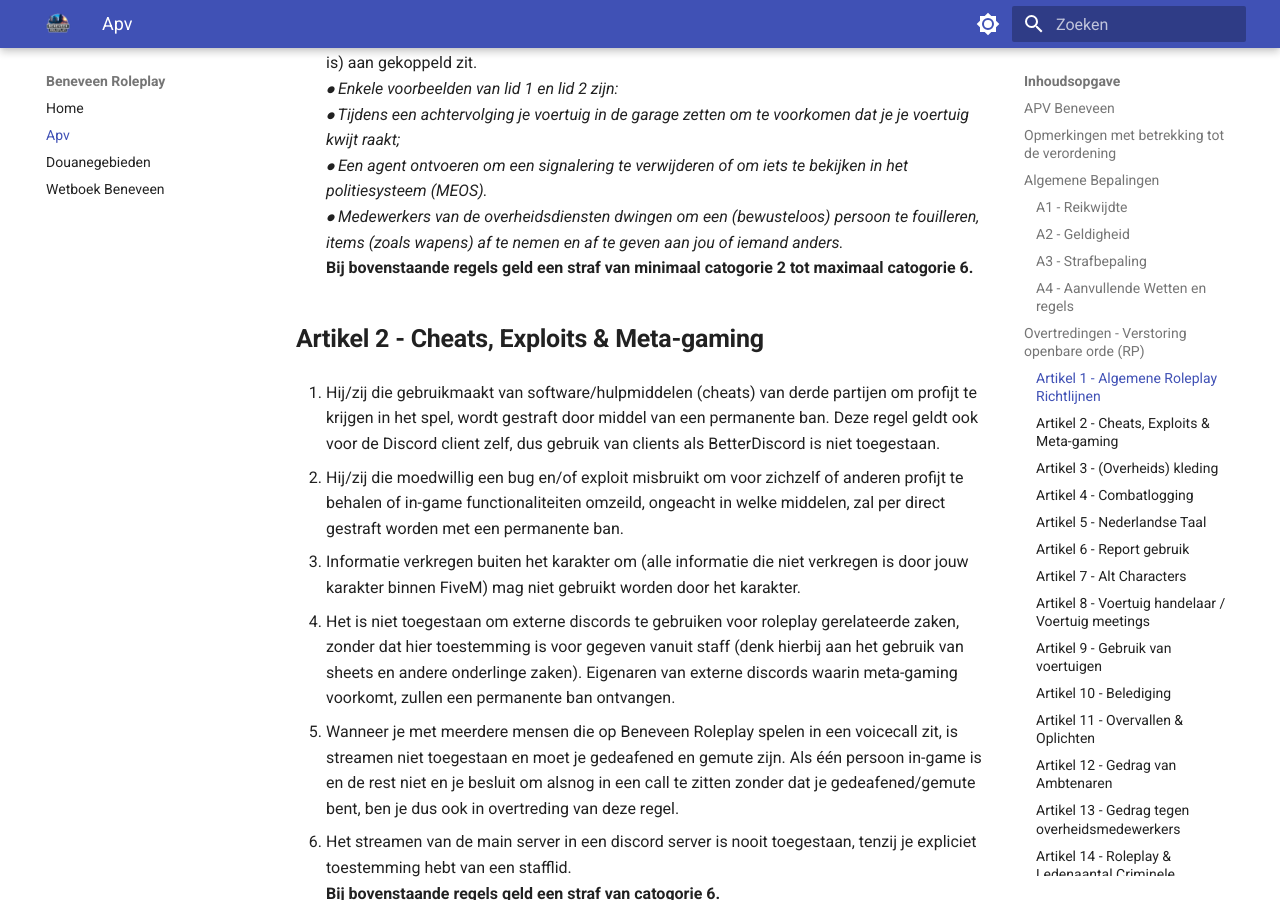
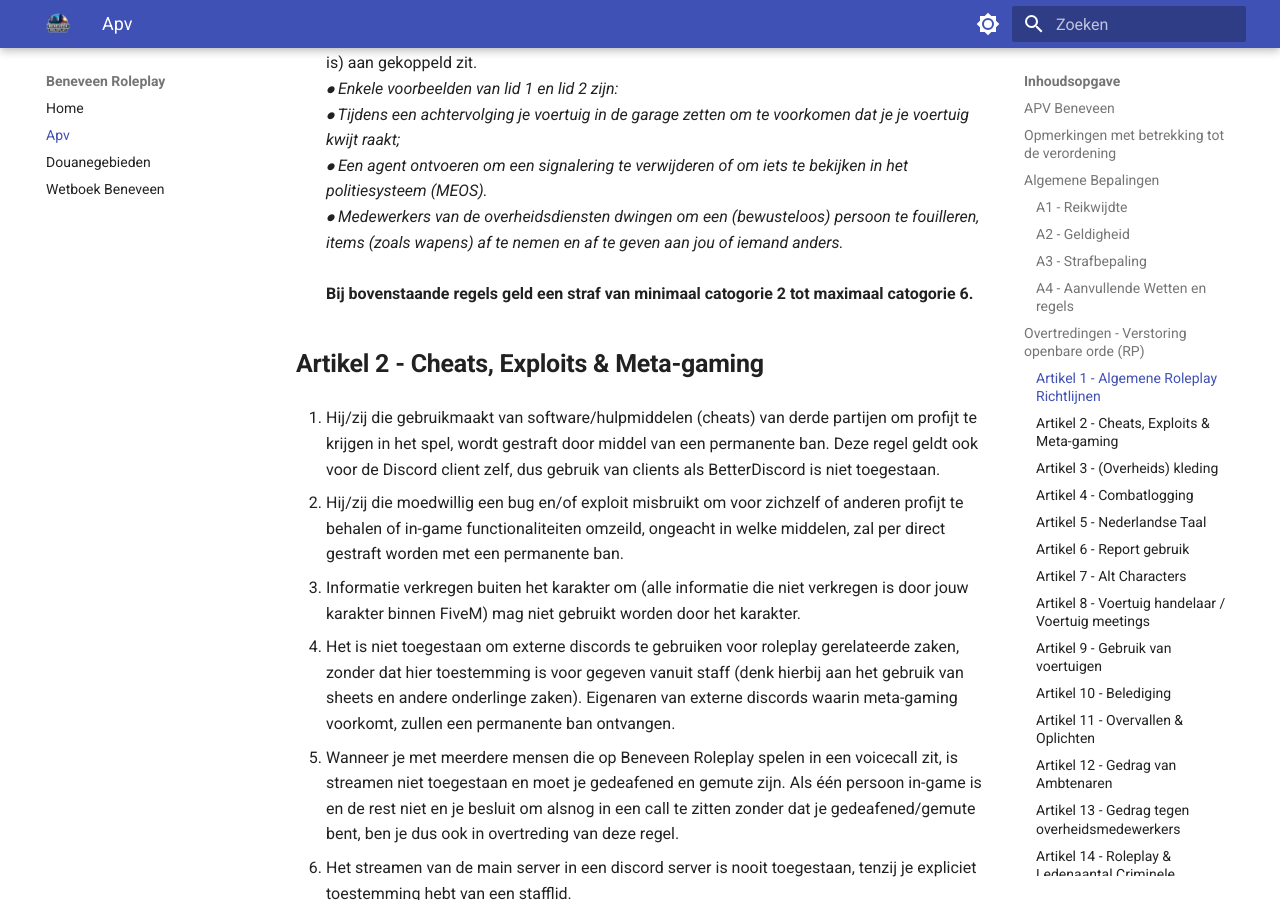
Before and after one commit to BeneveenRoleplay/wetboek, an MkDocs documentation site: the page built from docs/apv.md, in a window 1280 px wide and 900 px high, scrolled down 2802 px. Built offline with MkDocs 1.6.1 and Material for MkDocs 9.7.7, drawn with Linux system fonts in a browser that asks for light colours.

Commit message:
verduidelijking straffen

```diff
--- a/docs/apv.md
+++ b/docs/apv.md
@@ -74,6 +74,7 @@
 <br>
 ⦁ Medewerkers van de overheidsdiensten dwingen om een (bewusteloos) persoon te fouilleren, items (zoals wapens) af te nemen en af te geven aan jou of iemand anders.*
 <br>
+<br>
 **Bij bovenstaande regels geld een straf van minimaal catogorie 2 tot maximaal catogorie 6.**
 
 ## **Artikel 2 - Cheats, Exploits & Meta-gaming**
@@ -90,6 +91,7 @@
 
 6. Het streamen van de main server in een discord server is nooit toegestaan, tenzij je expliciet toestemming hebt van een stafflid.
 <br>
+<br>
 **Bij bovenstaande regels geld een straf van catogorie 6.**
 
 ## **Artikel 3 - (Overheids) kleding**
@@ -105,12 +107,14 @@
 1. Het is verboden tijdens een roleplay moedwillig de game verlaten zonder geldige reden. Er wordt verwacht dat je binnen 5 minuten terug bent. Doe je dit niet, zal er een ban van 7 dagen of meer uitgedeeld worden.
 2. Het is de bedoeling, als men de game wil verlaten tijdens een roleplay, ervoor te zorgen dat de mensen die deelnemen aan de roleplay hiervan op de hoogte zijn. Probeer het eerst via "/looc {uitleg}" te vermelden. Als dat niet werkt kan het via spraak vermeld worden.
 <br>
+<br>
 **Bij bovenstaande regels geld een straf van minimaal catogorie 3 tot maximaal catogorie 6.**
 
 ## **Artikel 5 - Nederlandse Taal**
 1. Er wordt van spelers verwacht de Nederlandse of Engelse taal te beheersen. Indien iemand de Nederlandse of Engelse taal niet beheerst, is deze persoon niet welkom op de server.
 2. Andere talen dan het Nederlands en het Engels mogen niet gebruikt worden op een provocerende of beledigende manier gedurende de roleplay.
 3. Tijdens een staff- of overheids gesprek dient de persoon te allen tijde Nederlands te spreken, indien de medewerker dit wenst. Mocht de persoon de Nederlandse taal niet beheersen, dient er iemand aanwezig te zijn die namens hem in het Nederlands kan spreken.
+<br>
 <br>
 **Bij bovenstaande regels geld een straf van minimaal catogorie 3 tot maximaal catogorie 6.**
 
@@ -119,12 +123,14 @@
 2. Het is als je een report maakt niet de bedoeling om dit in game te melden aan mensen. Wanneer dit wel gedaan wordt, kan een stafflid waarschijnlijk daardoor geen straffen uitdelen omdat de persoon zal doorhebben dat er iemand meekijkt. Ook wordt het vermelden van het aanmaken van een report gezien als FailRP (OOC gaan in RP).
 3. Het spammen van reports, het onnodig aanmaken van reports en discussiëren in reports is verboden.
 <br>
+<br>
 **Bij bovenstaande regels geld een straf van minimaal catogorie 2 tot maximaal catogorie 6.**
 
 ## **Artikel 7 - Alt Characters**
 1. Het is verboden alt characters aan te maken met de intentie het start bedrag over te schrijven naar het account waar normaal op gespeeld wordt. Hiernaast is het ook verboden om meer dan 3 alt accounts aan te maken.
 2. Het is niet toegestaan om een alt character te maken om, bijvoorbeeld, criminele activiteiten te ondernemen. Wanneer een van je personages bij de overheid werkt.
 3. Hoewel alt characters toegestaan zijn, is het verboden om alt accounts te maken, of te multiboxen met alt characters. Dit zal worden bestraft met een permanente ban van alle (alt) accounts.
+<br>
 <br>
 **Bij bovenstaande regels geld een straf van minimaal catogorie 3 tot maximaal catogorie 6.**
 
@@ -138,6 +144,7 @@
 <br>
 ⦁ Dient officiële vergunningen te hebben, ondertekend door een lid van justitie, waarin de locatie vermeld staat.
 3. Bij voertuig meetings mogen maximaal 20 voertuigen aanwezig zijn.
+<br>
 <br>
 **Bij overtreding van bovenstaande regels word er in-game gehandeld door justitie/politie.
 
@@ -154,6 +161,7 @@
 ## **Artikel 10 - Belediging**
 1. Persoon die scheldt met hedendaags relevante ziektes, racistische opmerkingen, of andere ongepaste opmerkingen, wordt bestraft door middel van een permanente ban. Dit is ook van kracht op steam-, discord- en karakternaam.
 2. Het is tevens niet toegestaan om in de Beneveen Roleplay erkende platformen toxic, uitlokkend, haatzaaiend of opruiend gedrag te vertonen.
+<br>
 <br>
  **Op lid 1 staan de volgende straffen voor het schelden met hedendaagse ziektes, bij de eerste keer zal dat bestraft worden doormiddel van een ban van twee weken. Bij de tweede keer zal hij/zij bestraft worden met 3 maanden ban, en derde keer zal het een permanente verbanning zijn.**
 **Op lid 2 staan straffen van minimaal de 3de categorie.**
@@ -183,6 +191,7 @@
 6. Het oplichten van een persoon, verkopen en inkopen van wapens, verkopen en inkopen van drugs, vermoorden of ontvoeren van een persoon en het gebruiken van een wapen zijn in een appartement verboden.
 7. Het wegrijden na een overval is ten alle tijden verboden, overvallers dienen te wachten op hulpdiensten om zodoende de RP aan te gaan.
 <br>
+<br>
 **Straffen voor bovenstaande regels betreffen minimaal 3de categorie tot maximaal 6de categorie.**
 
 ## **Artikel 12 - Gedrag van Ambtenaren**
@@ -208,6 +217,7 @@
 
 ⦁ Op lid 3 geldt een uitzondering voor medewerkers van de politie of koninklijke marechaussee met een speciale vergunning. Deze leden mogen wel hun wapens buiten dienst behouden.
 <br>
+<br>
 **Straffen voor bovenstaande regels betreffen minimaal 3de categorie tot maximaal 6de categorie.**
 
 
@@ -219,6 +229,7 @@
 5. Een uitzondering op lid 4 geldt voor de ambulance & brandweer. Hierbij moeten er te allen tijde 5 medewerkers beschikbaar blijven. Kortom, als er 6 ambulance of brandweer medewerkers aanwezig zijn, dan mag er 1 à 2 ontvoerd worden.
 6. Het is toegestaan om een agent te ontvoeren zodat je jouw voertuig uit de opslag kan halen, hiervoor dien je wel het bedrag af te lossen die hiervoor openstaat. Hierbij ontneem je wel het recht op een advocaat en/of hOVJ. Het is verboden om tussen 00:00 en 10:00 een voertuig uit de opslag te forceren.
 <br>
+<br>
 **Straffen voor bovenstaande regels betreffen minimaal 4de categorie tot maximaal 6de categorie.**
 
 
@@ -228,6 +239,7 @@
 3. Een voorwaarde voor het samenwerken tussen criminele organisaties, is dat er geen volledige samenwerking tussen alle organisaties ontstaat en dat dit niet gebeurt tijdens het witwassen van geld.
 4. Wanneer officiële organisaties een samenwerking aangaan met een andere officiële organisatie dan dient dit gemeld te worden volgens het format in het daarvoor aangemaakte kanaal in de Beneveen Roleplay Discord.
 5. Wanneer de leden in een server supported organisatie zodanig opvallen op een negatieve manier (denk aan meerdere malen combat gedrag in plaats van roleplay, teveel warnings, etc.), zullen de Criminele Aanspreekpunten, Head Staff of Hoge Raad beslissen over een gepaste straf jegens deze organisatie. Bij criminele organisaties kan dit zelfs leiden tot een volledige opschorting van de groep.
+<br>
 <br>
 **Straffen voor lid 1 tot lid 4 betreffen minimaal 3de categorie tot maximaal 6de categorie.**
 
@@ -257,6 +269,7 @@
 7. Een liquidatie mag niet uitgevoerd worden zonder dat het slachtoffer op de hoogte is van de reden hierachter. Er dient dus aan het slachtoffer duidelijk gemaakt te worden, terwijl hij/zij nog leeft, waarom diegene geliquideerd wordt.
 8. Het campen op een niet actieve drugs locatie is niet toegestaan, zowel op land als op het eiland.
 <br>
+<br>
 **Straffen voor bovenstaande regels betreffen minimaal 3de categorie tot maximaal 6de categorie.**
 
 ## **Artikel 17 - Officiële gang regels**
@@ -264,6 +277,7 @@
 2. Het in beslag nemen van een voertuig door een officiële gang hoort met goede of langdurige roleplay te gebeuren, en niet met de intentie om geld te verdienen.
 3. Wanneer er twee weken lang geen roleplay aan de inbeslagname gebonden wordt, is het toegestaan om het voertuig weer gratis uit de garage te halen.
 4. Het confisqueren van items, wapens en geld van een speler is alleen toegestaan als hier een roleplay aan is verbonden. Het confisqueren van overheids objecten is niet toegestaan.
+<br>
 <br>
 **Straffen voor bovenstaande regels betreffen minimaal 4de categorie tot maximaal 6de categorie.**
 
@@ -286,6 +300,7 @@
 2. (Ex-)medewerkers van een overheidsbaan dienen minimaal 72 uur te wachten nadat ze ontslag hebben genomen/ontslagen en/of samenwerken met een andere criminele organisatie voordat zij aangenomen mogen worden bij een andere overheidsbaan of een criminele organisatie.
 3. Het is voor de leidinggevenden van overheidsbanen en criminele organisaties verplicht om een document bij te houden met informatie omtrent de in- en uitdiensttreding van hun medewerkers ten behoeve van de handhaving van dit artikel.
 <br>
+<br>
 **Straffen voor bovenstaande regels betreffen minimaal 4de categorie tot maximaal 6de categorie.**
 
 # **Narcopolis**
@@ -295,11 +310,13 @@
 1. Het is verboden om vanaf het vaste land op de patrouillerende schepen of heli's te schieten.
 2. Er mag op binnenkomende vluchten en schepen geschoten worden, die niet afkomstig zijn van de koninklijke marechaussee.
 <br>
+<br>
 **Straffen voor bovenstaande regels betreffen minimaal 3de categorie tot maximaal 6de categorie.**
 
 ## **Artikel N-2 - Inladen van helikopers/vliegtuigen**
 1. Wanneer jij drugs wilt inladen in een vliegtuig of helikopter moet het vliegtuig of de helikopter binnen een straal van 50 meter van een helipad of landingsbaan staan.
 2. De sea sparrow en dodo mag wel volgeladen worden op open water.
+<br>
 <br>
 **Straffen lid 1 betreffen minimaal 2de categorie tot maximaal 6de categorie.**
 
@@ -307,12 +324,14 @@
 1. Op Narcopolis is het voor een officiële groep niet toegestaan om samen te werken met een officiele of onofficiele groep of persoon.
 2. Uitzondering op lid 1 is er voor het kopen en verkopen van drugs. Dit mag wel gedaan worden op het eiland tussen verschillende groepen en personen.
 <br>
+<br>
 **Straffen lid 1 betreffen minimaal 2de categorie tot maximaal 6de categorie.**
 
 ## **Artikel N-4 - Campen van een niet actieve drugslocatie**
 1. Het campen van een niet actieve drugslocatie is niet toegestaan op het eiland.
 2. Zodra je binnen 1000 meter van de pluk bent, kan dit onder campen vallen. Dit is ter beoordeling aan een stafflid.
 Het is niet toegestaan om constant op en neer te rijden naar een niet-actieve drugs locatie, om zo de camp regel te omzeilen. Als dit blijft gebeuren zullen er sancties komen. Dit is ter beoordeling aan een stafflid.
+<br>
 <br>
 **Straffen lid 1 betreffen minimaal 1de categorie tot maximaal 6de categorie.**
 
```
